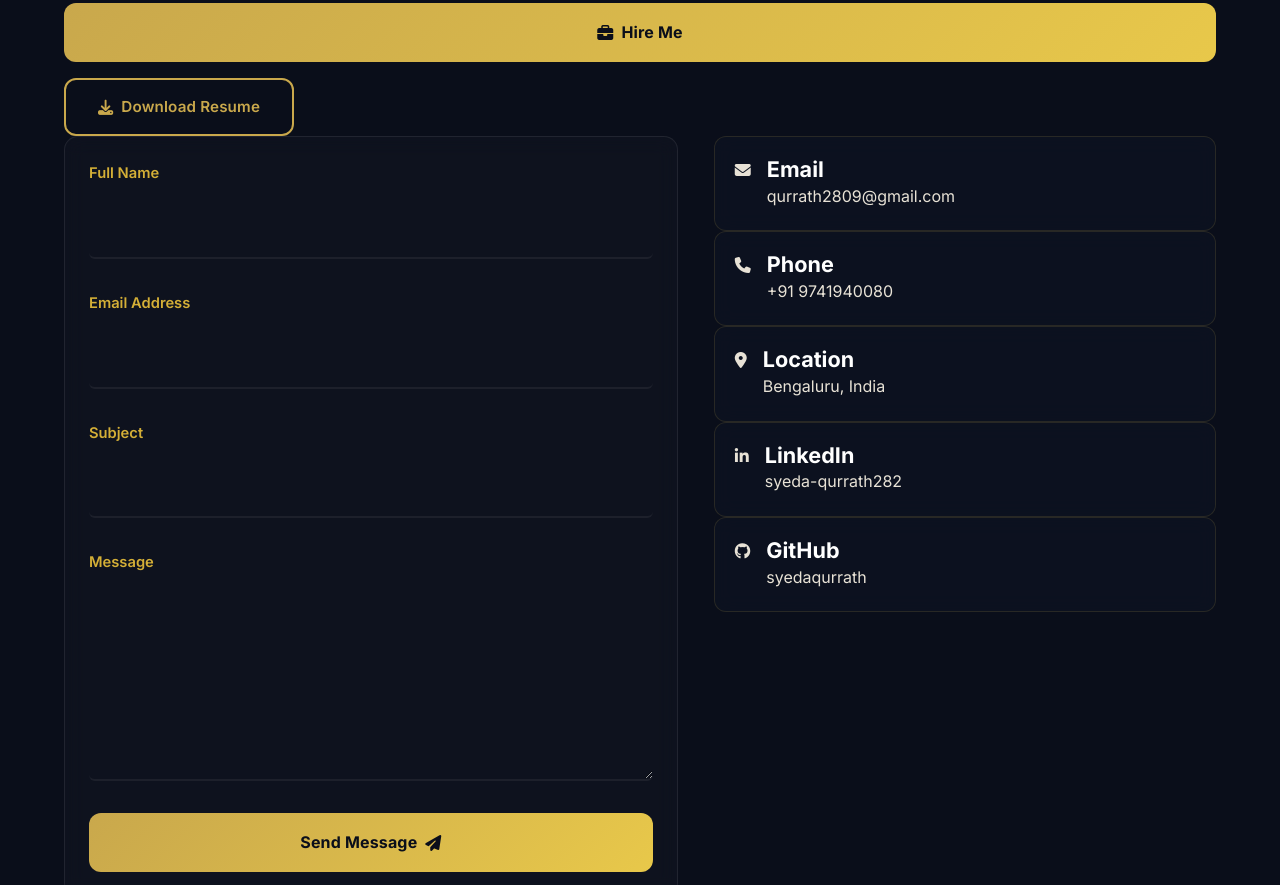
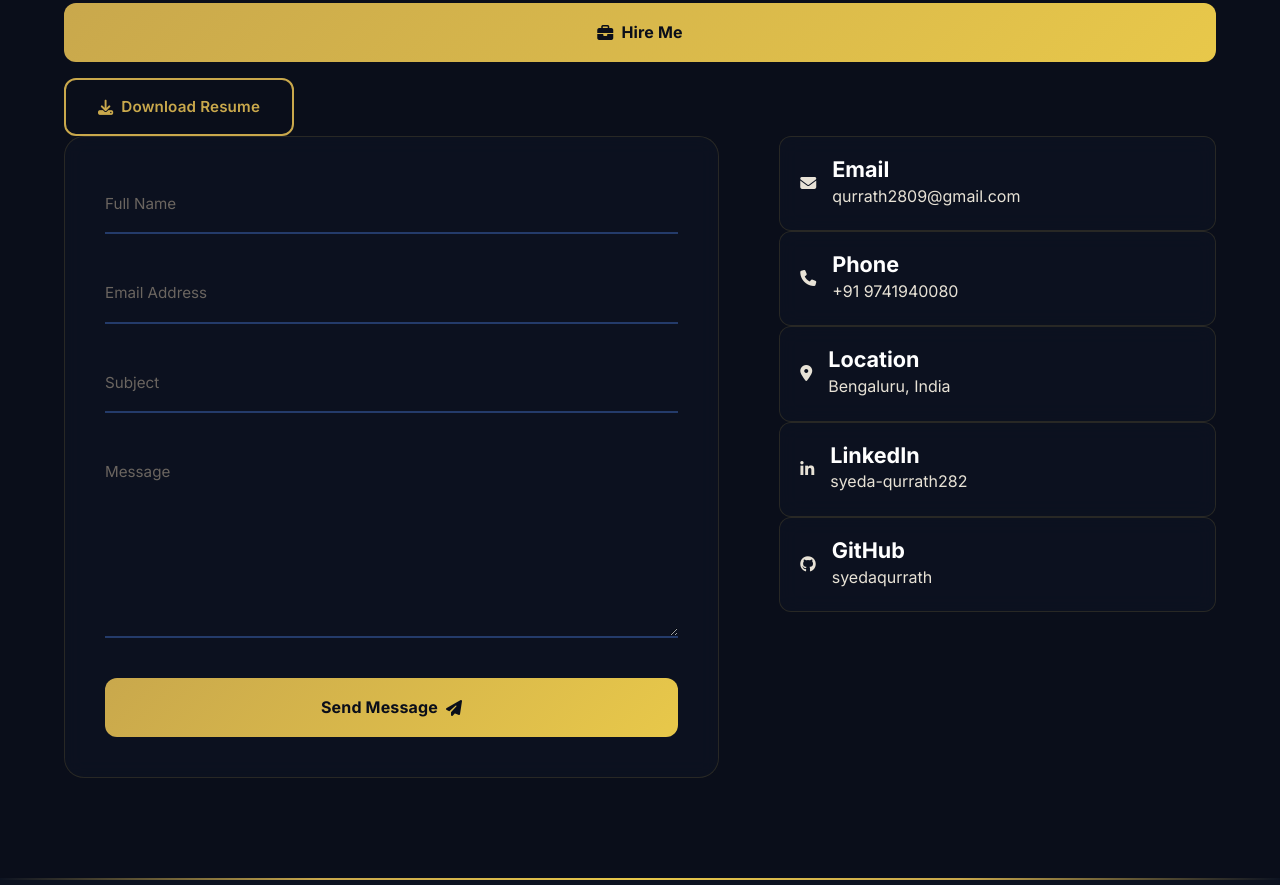
Before and after one commit to syedaqurrath/syedaqurrath.github.io, a plain HTML site: page index.html in a window 1280 px wide. Shown: the part 10289-11174 px from the top of the page. Drawn offline with Linux system fonts and the light colour scheme; no server answers; animation ran at ten frames a second.

Commit message:
UI: hide certificate modal by default; style modal and overlay; hide empty cert image to prevent alt text display

```diff
--- a/styles.css
+++ b/styles.css
@@ -2021,179 +2021,79 @@ section:first-of-type,
 
 /* Form */
 .contact-form {
-  background: rgba(255,255,255,0.02);
-  border: 1px solid rgba(255,255,255,0.08);
-  border-radius: 16px;
+  background: var(--glass-bg);
+  border: 1px solid var(--glass-border);
+  border-radius: var(--radius-lg);
   padding: 40px;
   backdrop-filter: blur(10px);
   -webkit-backdrop-filter: blur(10px);
-  display: flex;
-  flex-direction: column;
-  gap: 18px;
-}
-.contact-form {
-  background: rgba(255,255,255,0.02);
-  border: 1px solid rgba(255,255,255,0.08);
-  border-radius: 14px;
-  padding: 24px;
-  backdrop-filter: blur(10px);
-  -webkit-backdrop-filter: blur(10px);
-  display: flex;
-  flex-direction: column;
-  gap: 12px;
-  max-width: 720px;
 }
 
 .form-group {
-  display: flex;
-  flex-direction: column;
-  gap: 12px;
-  margin-bottom: 18px;
-}
-
-.form-label {
-  color: #D4AF37;
-  font-weight: 600;
-  font-size: 0.95rem;
-  margin-bottom: 12px;
-}
-.form-group {
-  display: flex;
-  flex-direction: column;
-  gap: 8px;
-  margin-bottom: 12px;
-}
-
-.form-label {
-  color: #D4AF37;
-  font-weight: 600;
-  font-size: 0.92rem;
-  margin-bottom: 12px;
+  position: relative;
+  margin-bottom: 32px;
 }
 
 .form-group input,
 .form-group textarea {
   width: 100%;
-  padding: 16px;
+  padding: 14px 0;
   background: transparent;
-  color: #ffffff;
+  border: none;
+  border-bottom: 2px solid var(--navy-medium);
+  color: var(--text-primary);
   font-size: 1rem;
-  border: none;
-  border-bottom: 2px solid rgba(255,255,255,0.06);
-  border-radius: 8px;
   outline: none;
-  transition: box-shadow 0.18s ease, border-color 0.18s ease, transform 0.12s ease;
-  text-align: left;
-}
-.form-group input,
+  transition: border-color var(--transition-fast);
+}
+
 .form-group textarea {
-  width: 100%;
-  padding: 12px 14px;
-  background: transparent;
-  color: #ffffff;
-  font-size: 0.98rem;
-  border: none;
-  border-bottom: 2px solid rgba(255,255,255,0.06);
-  border-radius: 6px;
-  outline: none;
-  transition: box-shadow 0.18s ease, border-color 0.18s ease, transform 0.12s ease;
-  text-align: left;
-}
-
-.form-group input::placeholder,
-.form-group textarea::placeholder {
-  color: rgba(255,255,255,0.5);
-}
-
-.form-group textarea {
-  min-height: 180px;
   resize: vertical;
-  vertical-align: top;
-}
-.form-group textarea {
-  min-height: 160px;
-  resize: vertical;
-  vertical-align: top;
-}
-
-.contact-submit {
-  padding: 14px 32px;
-  border-radius: 12px;
-  background: linear-gradient(135deg,#D4AF37,#e8c84a);
-  color: #000000;
-  font-weight: 700;
-  border: none;
-  cursor: pointer;
-  transition: transform 0.18s ease, box-shadow 0.18s ease;
-}
-.contact-submit:hover {
-  transform: translateY(-4px);
-  box-shadow: 0 12px 30px rgba(212,175,55,0.18), 0 0 30px rgba(212,175,55,0.12);
-}
-.contact-submit {
-  padding: 12px 28px;
-  border-radius: 10px;
-  background: linear-gradient(135deg,#D4AF37,#e8c84a);
-  color: #000000;
-  font-weight: 700;
-  border: none;
-  cursor: pointer;
-  font-size: 0.96rem;
-  transition: transform 0.16s ease, box-shadow 0.16s ease;
-}
-.contact-submit:hover {
-  transform: translateY(-3px);
-  box-shadow: 0 10px 24px rgba(212,175,55,0.16), 0 0 26px rgba(212,175,55,0.1);
+  min-height: 120px;
+}
+
+.form-group label {
+  position: absolute;
+  left: 0;
+  top: 14px;
+  color: var(--text-muted);
+  font-size: 0.95rem;
+  transition: all var(--transition-fast);
+  pointer-events: none;
+}
+
+.form-group input:focus ~ label,
+.form-group input:not(:placeholder-shown) ~ label,
+.form-group textarea:focus ~ label,
+.form-group textarea:not(:placeholder-shown) ~ label {
+  top: -8px;
+  font-size: 0.78rem;
+  color: var(--gold);
+  font-weight: 600;
 }
 
 .form-group input:focus,
 .form-group textarea:focus {
-  border-bottom-color: #D4AF37;
-  box-shadow: 0 0 20px rgba(212,175,55,0.18);
-}
-
-.contact-submit {
-  padding: 14px 32px;
-  border-radius: 12px;
-  background: linear-gradient(135deg,#D4AF37,#e8c84a);
-  color: #000000;
-  font-weight: 700;
-  border: none;
-  cursor: pointer;
-  transition: transform 0.18s ease, box-shadow 0.18s ease;
-}
-
-.contact-submit:hover {
-  transform: translateY(-4px);
-  box-shadow: 0 12px 30px rgba(212,175,55,0.18), 0 0 30px rgba(212,175,55,0.12);
-}
-
-/* Equal height layout helpers */
-.contact-grid {
-  display: grid;
-  grid-template-columns: 1.2fr 0.8fr;
-  gap: 60px;
-  align-items: stretch;
-}
-.contact-grid {
-  display: grid;
-  grid-template-columns: 1.1fr 0.9fr;
-  gap: 36px;
-  align-items: stretch;
-}
-
-.contact-form-wrapper,
-.contact-info-wrapper {
-  display: flex;
-  flex-direction: column;
-}
-
-.contact-form-wrapper .contact-form {
-  flex: 1 1 auto;
-}
-
-.contact-info-wrapper .contact-info-item {
-  align-items: flex-start;
+  border-bottom-color: var(--gold);
+  box-shadow: 0 2px 0 0 var(--gold);
+}
+
+/* Focus underline glow animation */
+.form-group::after {
+  content: '';
+  position: absolute;
+  bottom: 0;
+  left: 50%;
+  width: 0;
+  height: 2px;
+  background: var(--gold);
+  transition: all var(--transition-fast);
+  transform: translateX(-50%);
+  box-shadow: 0 0 10px var(--gold-glow);
+}
+
+.form-group:focus-within::after {
+  width: 100%;
 }
 
 /* Submit button shimmer */
@@ -2357,6 +2257,58 @@ section:first-of-type,
     transparent
   );
 }
+
+/* Certificate modal - hidden by default */
+.cert-modal {
+  display: none;
+}
+
+/* When active, center modal with overlay */
+.cert-modal.active {
+  display: flex;
+  position: fixed;
+  inset: 0;
+  align-items: center;
+  justify-content: center;
+  z-index: 1200;
+}
+
+.cert-modal .cert-modal-overlay {
+  position: absolute;
+  inset: 0;
+  background: rgba(0,0,0,0.6);
+}
+
+.cert-modal .cert-modal-content {
+  position: relative;
+  z-index: 1201;
+  max-width: 920px;
+  width: calc(100% - 48px);
+  background: rgba(13,19,33,0.96);
+  border: 1px solid rgba(255,255,255,0.06);
+  border-radius: 12px;
+  padding: 18px;
+  box-shadow: 0 30px 80px rgba(0,0,0,0.6), 0 0 30px rgba(212,175,55,0.06);
+  display: flex;
+  align-items: center;
+  justify-content: center;
+}
+
+.cert-modal .cert-modal-close {
+  position: absolute;
+  top: 10px;
+  right: 10px;
+  background: transparent;
+  border: none;
+  color: var(--text-secondary);
+  font-size: 1.2rem;
+}
+
+/* Hide img element when src is empty to avoid visible alt/placeholder text */
+#cert-modal-img[src=""], #cert-modal-img:not([src]) {
+  display: none;
+}
+
 
 .footer-content {
   max-width: 600px;
```
